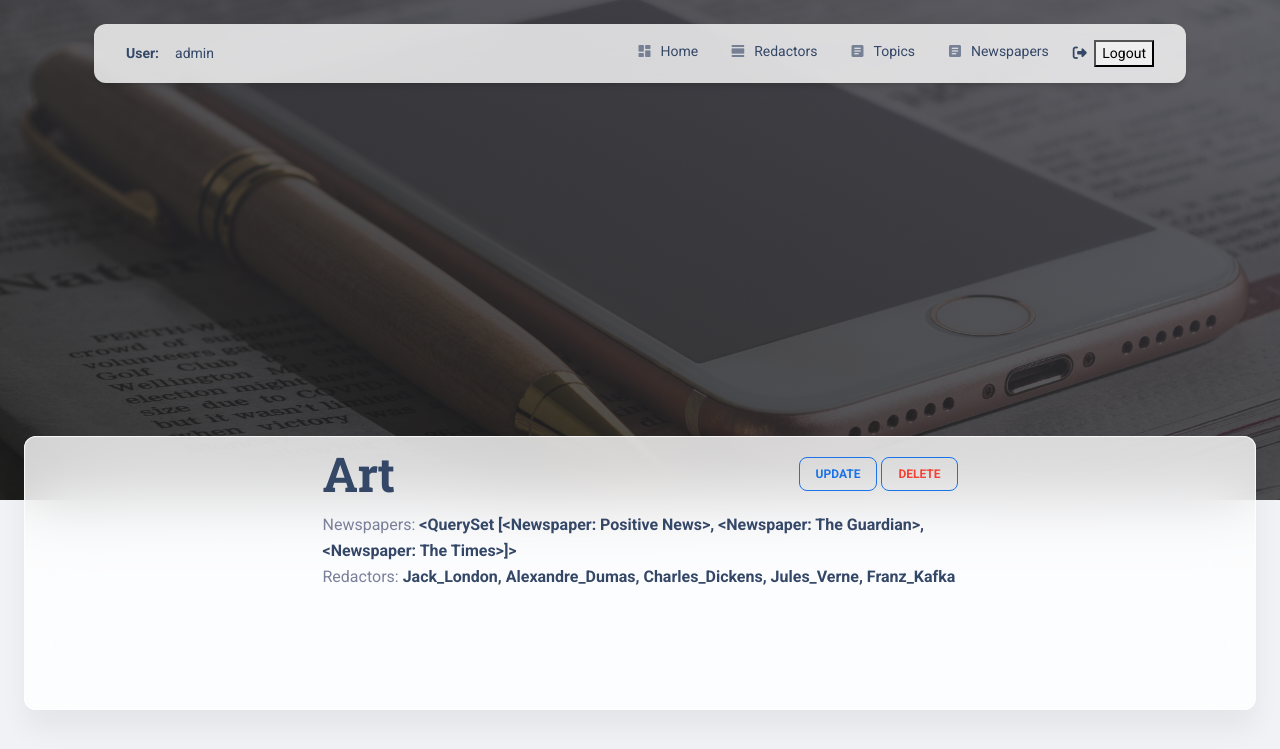
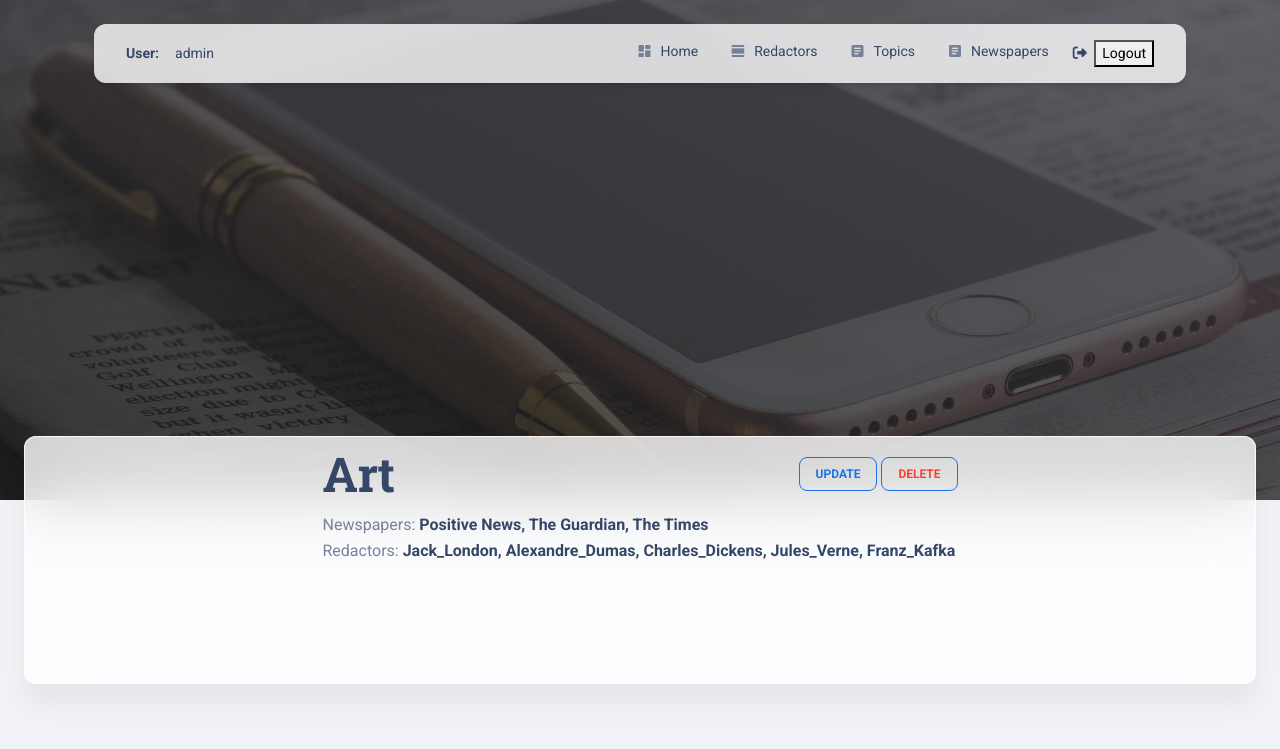
Before and after one commit to SerheiZhus/newspaper-agency, a Django app: page /topics/12/ in a window 1280 px wide. Shown: the top 749 px of the page. Run offline with Django 5.2, Linux system fonts and the light colour scheme; a user stored in the database is signed in; data comes from the database, SQL or seed files in the repository; some libraries are stand-ins or nearby versions.

Commit message:
fix  files

```diff
--- a/templates/newspaper/newspaper_detail.html
+++ b/templates/newspaper/newspaper_detail.html
@@ -1,7 +1,7 @@
 {% extends 'base_background.html' %}
 {% load custom_publisher %}
 {% load custom_topic %}
-{% load сustom_newspaper %}
+{% load custom_newspaper %}
 {% load static %}
 {% block title %} Newspaper Detail {% endblock title %}
 {% block body %} class="blog-author bg-gray-200" {% endblock body %}
--- a/templates/newspaper/redactor_detail.html
+++ b/templates/newspaper/redactor_detail.html
@@ -1,6 +1,6 @@
 {% extends 'base_background.html' %}
 {% load custom_topic %}
-{% load сustom_newspaper %}
+{% load custom_newspaper %}
 {% load static %}
 {% block title %} Redactor Detail {% endblock title %}
 {% block body %} class="blog-author bg-gray-200" {% endblock body %}
--- a/templates/newspaper/topic_detail.html
+++ b/templates/newspaper/topic_detail.html
@@ -1,6 +1,6 @@
 {% extends 'base_background.html' %}
 {% load custom_redactor %}
-{% load сustom_newspaper %}
+{% load custom_newspaper %}
 {% load static %}
 {% block title %} Topic Detail {% endblock title %}
 {% block body %} class="blog-author bg-gray-200" {% endblock body %}
```
